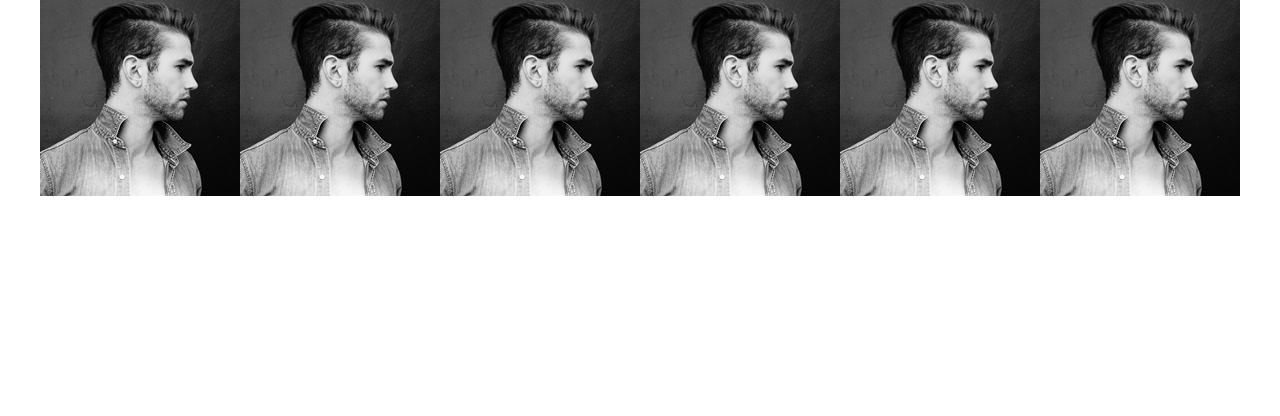
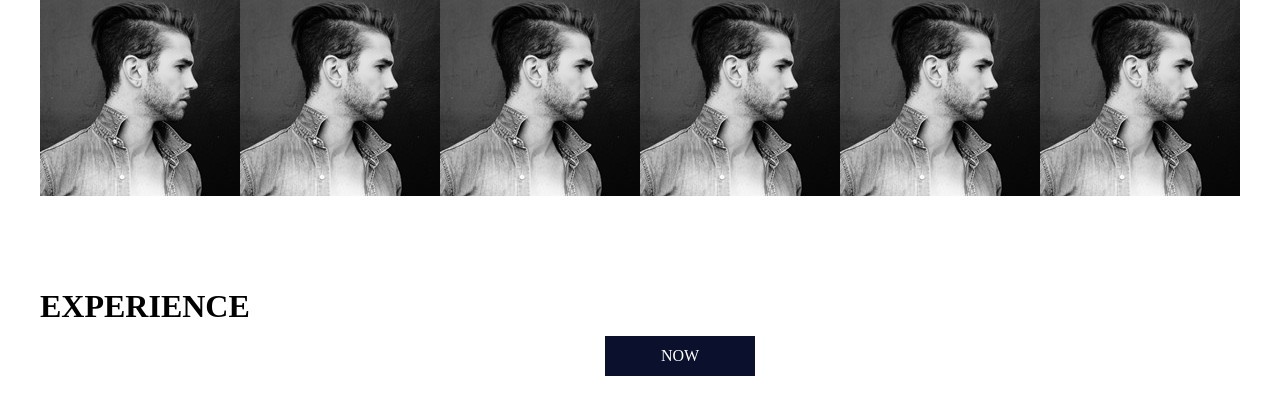
Before and after one commit to xingyanglong/myresume, a plain HTML site: page index.html in a window 1280 px wide. Shown: the part 628-1044 px from the top of the page. Before the commit the page ends 864 px from the top, so only its background shows below. Drawn offline with Linux system fonts and the light colour scheme.

Commit message:
part of box6

```diff
--- a/index.html
+++ b/index.html
@@ -97,11 +97,10 @@
           width: 100%;
           padding: 40px;
           overflow: hidden;
-            background-color: white;
+          background-color: white;
         }
         .b4_title{
             height: 60px;line-height: 60px;
-            color: white;
         }
         .b4_imgbox{
             width: 100%;
@@ -131,6 +130,26 @@
         }
         .clr{
             clear:both;
+        }
+        .box6{
+            width: 100%;
+            padding: 40px;
+            background-color: white;
+        }
+        .b6_title{
+            height: 60px;line-height: 60px;
+        }
+        .b6_content{
+
+        }
+        .b6_con_title{
+            width: 150px;
+            height: 40px;
+            margin: 0 auto;
+            text-align: center;
+            line-height: 40px;
+            color: white;
+            background-color: #0b102d;
         }
     </style>
     <!--<script src="jquery-carousel-plugin.js"></script>-->
@@ -185,6 +204,13 @@
 </div>
 
 <div class="box5"></div>
-<div class="box6"></div>
+<div class="box6">
+    <h1 class="b6_title">
+        EXPERIENCE
+    </h1>
+    <div class="b6_content">
+        <p class="b6_con_title">NOW</p>
+    </div>
+</div>
 </body>
 </html>
```
